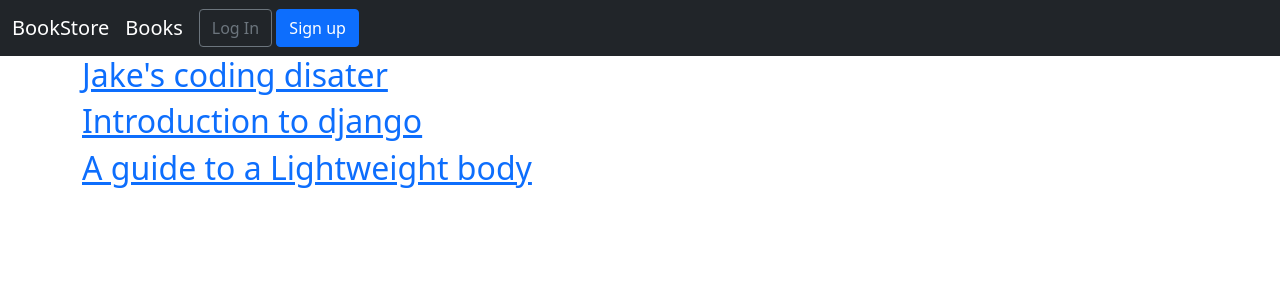
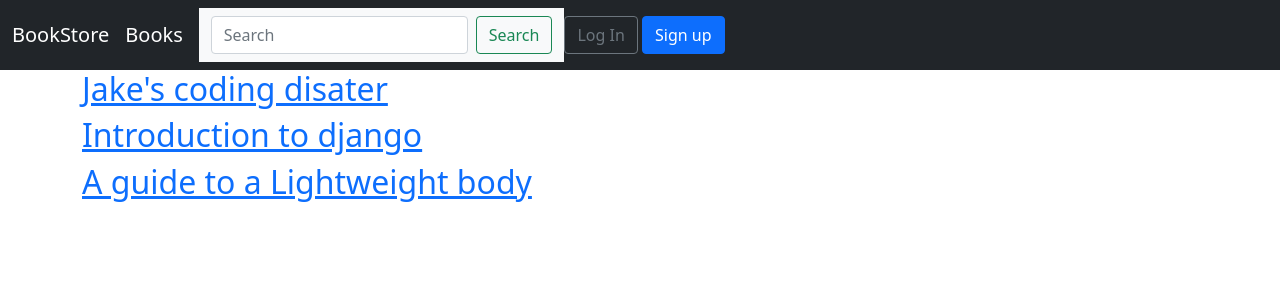
Before and after one commit to TUD-SDEV/lab-9-upload-JakeWalshSD, a Django app: page /books/ in a window 1280 px wide. Shown: the top 300 px of the page. Run offline with Django 3.2, Linux system fonts and the light colour scheme; data comes from the database, SQL or seed files in the repository; both versions use the stored data as it was after the commit.

Commit message:
Lab 9 Part 5

```diff
--- a/books/urls.py
+++ b/books/urls.py
@@ -1,7 +1,8 @@
 from django.urls import path
-from .views import BookListView, BookDetailView
+from .views import BookListView, BookDetailView, SearchResultsListView
 
 urlpatterns = [
     path('', BookListView.as_view(), name='book_list'),
     path('<uuid:pk>', BookDetailView.as_view(), name='book_detail'),
+    path('search/', SearchResultsListView.as_view(), name='search_results'),
 ]
--- a/books/views.py
+++ b/books/views.py
@@ -1,6 +1,6 @@
 from django.views.generic import ListView, DetailView
 from .models import Book
-
+from django.db.models import Q
 # Create your views here.
 
 class BookListView(ListView):
@@ -11,3 +11,15 @@ class BookListView(ListView):
 class BookDetailView(DetailView):
  model = Book
  template_name = 'books/book_detail.html'
+
+class SearchResultsListView(ListView):
+    model = Book
+    context_object_name = 'book_list'
+    template_name = 'books/search_results.html'
+    #queryset = Book.objects.filter(title__icontains='Django') #new
+
+    def get_queryset(self):
+        query = self.request.GET.get('q')
+        return Book.objects.filter(
+            Q(title__icontains=query) | Q(author__icontains=query)
+      )
--- a/templates/base.html
+++ b/templates/base.html
@@ -20,6 +20,15 @@
         <button class="navbar-toggler" type="button" data-bs-toggle="collapse" data-bs-target="#navbarSupportedContent" aria-controls="navbarSupportedContent" aria-expanded="false" aria-label="Toggle navigation">
           <span class="navbar-toggler-icon"></span>
         </button>
+        <nav class="navbar navbar-light bg-light">
+          <div class="container-fluid">
+          <form class="d-flex" action="{% url 'search_results' %}" method ="get">
+          <input name = "q" class="form-control me-2" type="search"
+           placeholder="Search" aria-label="Search">
+          <button class="btn btn-outline-success" type="submit">Search</button>
+          </form>
+          </div>
+          </nav>
         <div class="collapse navbar-collapse" id="navbarSupportedContent">
           {% if user.is_authenticated %}
           <ul class="nav navbar-nav ms-auto">
```
Also changed, not shown: templates/books/search_results.html (added, +12 -0 lines), books/models.py (line endings or trailing spaces), db.sqlite3, media/covers/Lightweight.jpg (added).
